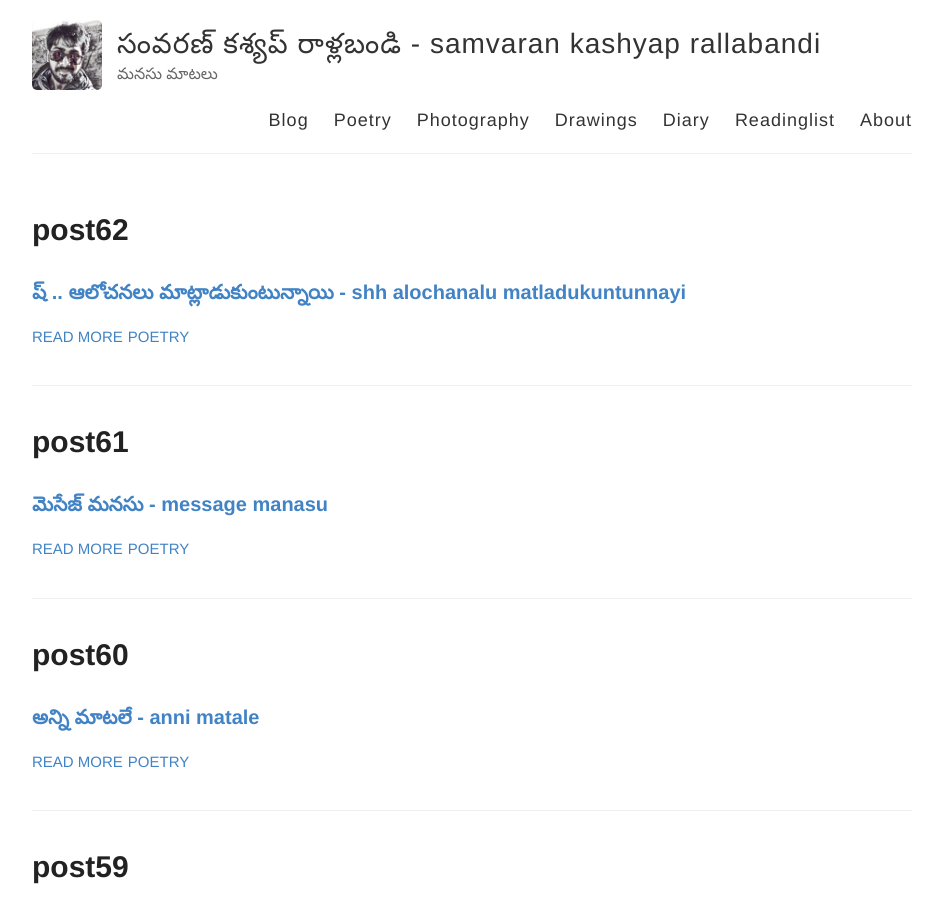
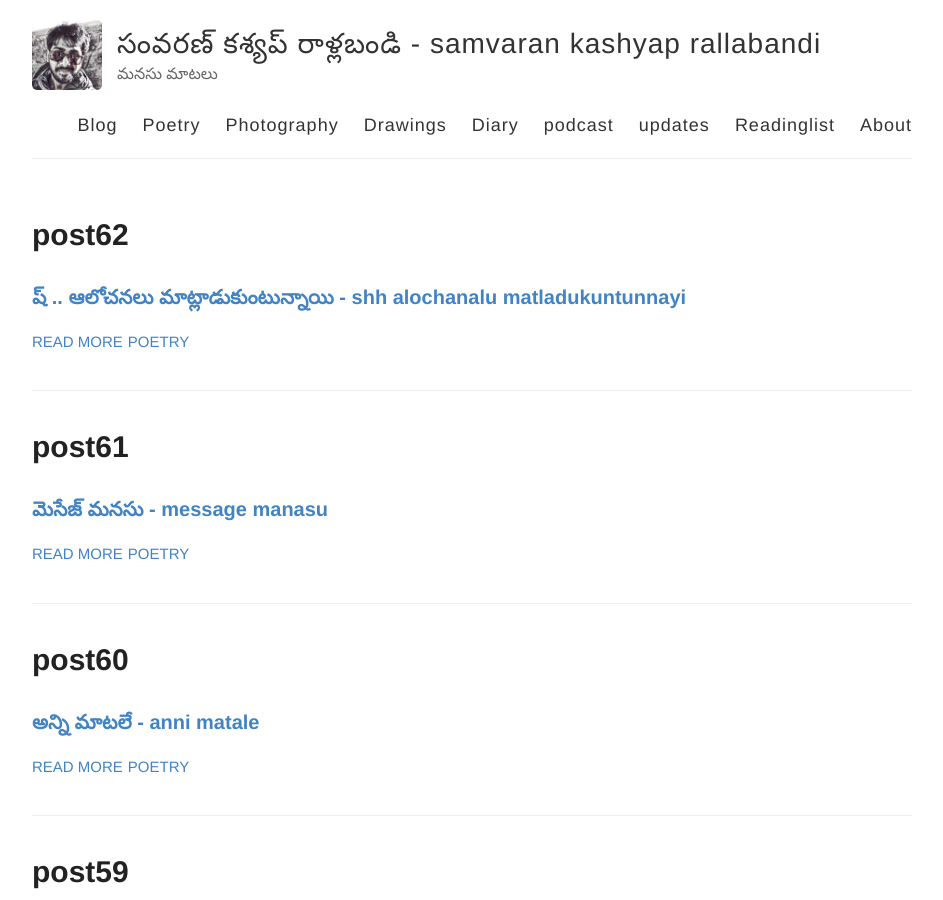
Before and after one commit to rsk/rsk.github.io, a Jekyll site: the page built from index.html, in a window 1280 px wide and 900 px high. Shown: the whole window, without its empty margins (168-1111 px from the left). Built offline with Jekyll 4.4.1, drawn with Linux system fonts in a browser that asks for light colours.

Commit message:
Added two more sections
added podcasts and updates

```diff
--- a/_layouts/default.html
+++ b/_layouts/default.html
@@ -32,6 +32,8 @@
             <a href="{{ site.baseurl }}/photography">Photography</a>
             <a href="{{ site.baseurl }}/drawings">Drawings</a>
             <a href="{{ site.baseurl }}/diary">Diary</a>
+            <a href="{{ site.baseurl }}/podcast">podcast</a>
+            <a href="{{ site.baseurl }}/updates">updates</a>
             <a href="{{ site.baseurl }}/readinglist">Readinglist</a>
             <a href="{{ site.baseurl }}/about">About</a>
           </nav>
```
